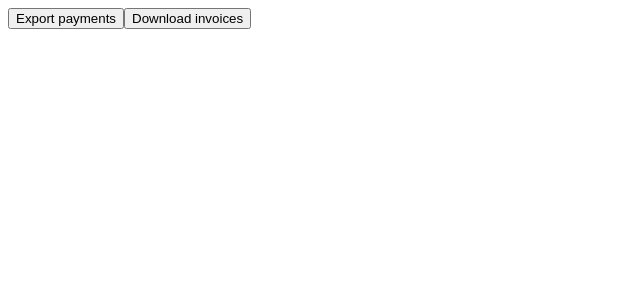
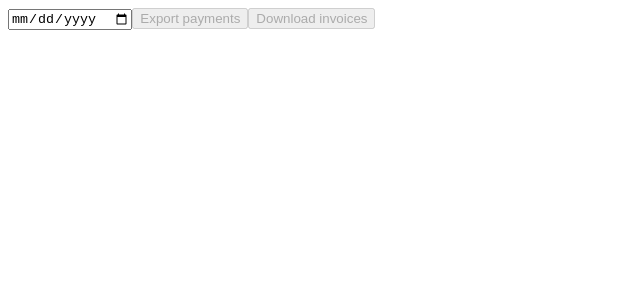
Before and after one commit to tymzap/stripe-exporter, a Next.js app: page / in a window 1280 px wide. Shown: the top 300 px of the page, without its empty margins (0-640 px from the left). Built offline with nearby package versions, Linux system fonts and the light colour scheme.

Commit message:
Add date input for selecting given day

```diff
--- a/src/app/api/invoices/route.js
+++ b/src/app/api/invoices/route.js
@@ -2,14 +2,20 @@ import { createZipFile } from "~/lib/createZipFile";
 
 import { getInvoicesForDay } from "~/lib/getInvoicesForDay";
 
-export async function GET() {
-  const invoices = await getInvoicesForDay(new Date("2024-10-15"));
+export async function GET(request) {
+  const { searchParams } = new URL(request.url);
+  const day = searchParams.get("day");
+
+  if (!day) {
+    return new Response("day param missing", { status: 404 });
+  }
+
+  const invoices = await getInvoicesForDay(new Date(day));
 
   const zipFileContent = invoices.map((invoice) => ({
     buffer: Buffer.from(invoice.arrayBuffer),
     name: `${invoice.number}.pdf`,
   }));
-
   const zipFile = await createZipFile(zipFileContent);
 
   const headers = new Headers();
--- a/src/app/exportPayments.js
+++ b/src/app/exportPayments.js
@@ -2,6 +2,6 @@
 
 import { getPaymentsForDay } from "~/lib/getPaymentsForDay";
 
-export async function exportPayments() {
-  return await getPaymentsForDay(new Date("2024-10-15"));
+export async function exportPayments(date) {
+  return await getPaymentsForDay(new Date(date));
 }
--- a/src/app/page.jsx
+++ b/src/app/page.jsx
@@ -1,27 +1,41 @@
 "use client";
 
+import { useState } from "react";
 import { downloadFile } from "~/lib/downloadFile";
 import { exportPayments } from "./exportPayments";
 
 export default function Home() {
+  const [date, setDate] = useState("");
+
   const handleExportPayments = async () => {
-    const payments = await exportPayments();
+    const payments = await exportPayments(date);
 
     console.log(payments);
   };
 
   const handleDownloadInvoices = async () => {
-    const invoices = await fetch("/api/invoices").then((response) =>
+    const invoices = await fetch(`/api/invoices?day=${date}`).then((response) =>
       response.blob(),
     );
 
     downloadFile(invoices, "invoices.zip");
   };
 
+  const handleChangeDate = (event) => {
+    const value = event.target.value;
+
+    setDate(value);
+  };
+
   return (
     <>
-      <button onClick={handleExportPayments}>Export payments</button>
-      <button onClick={handleDownloadInvoices}>Download invoices</button>
+      <input type="date" onChange={handleChangeDate} value={date} />
+      <button onClick={handleExportPayments} disabled={!Boolean(date)}>
+        Export payments
+      </button>
+      <button onClick={handleDownloadInvoices} disabled={!Boolean(date)}>
+        Download invoices
+      </button>
     </>
   );
 }
```
